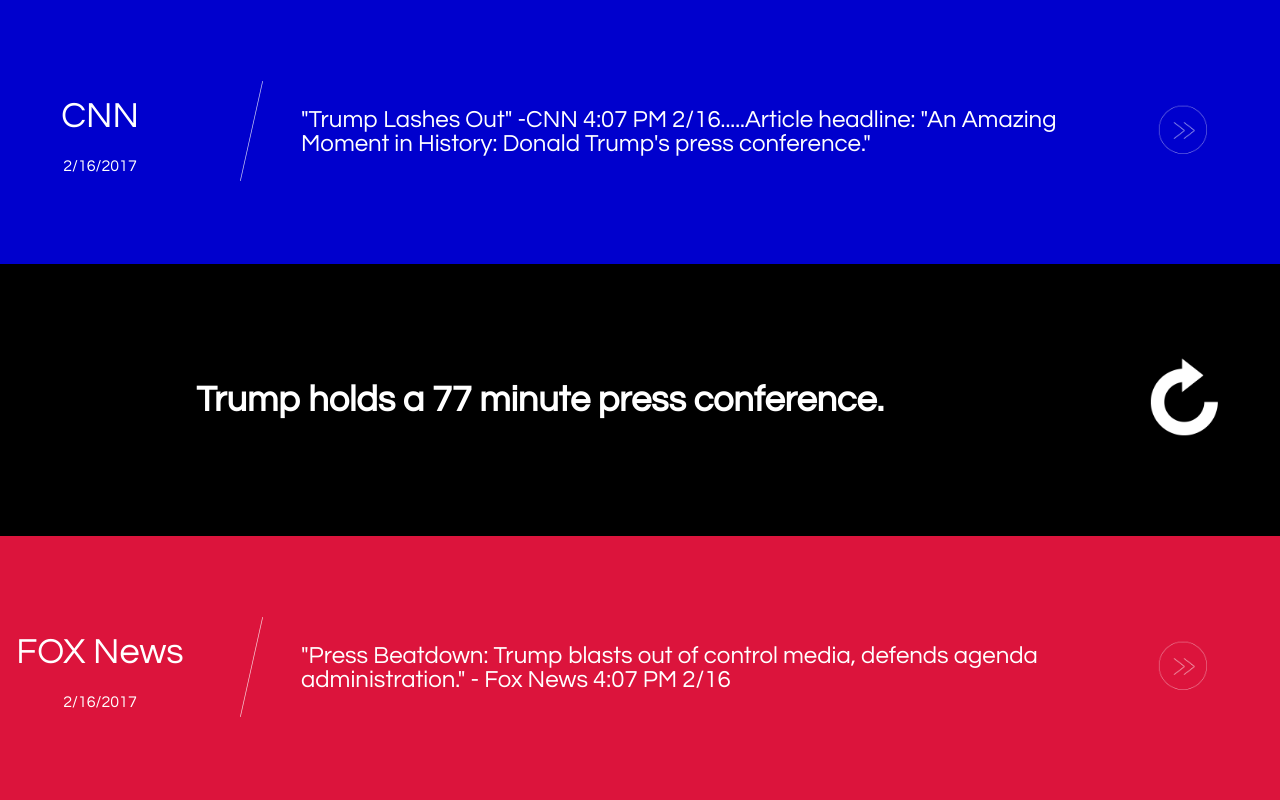
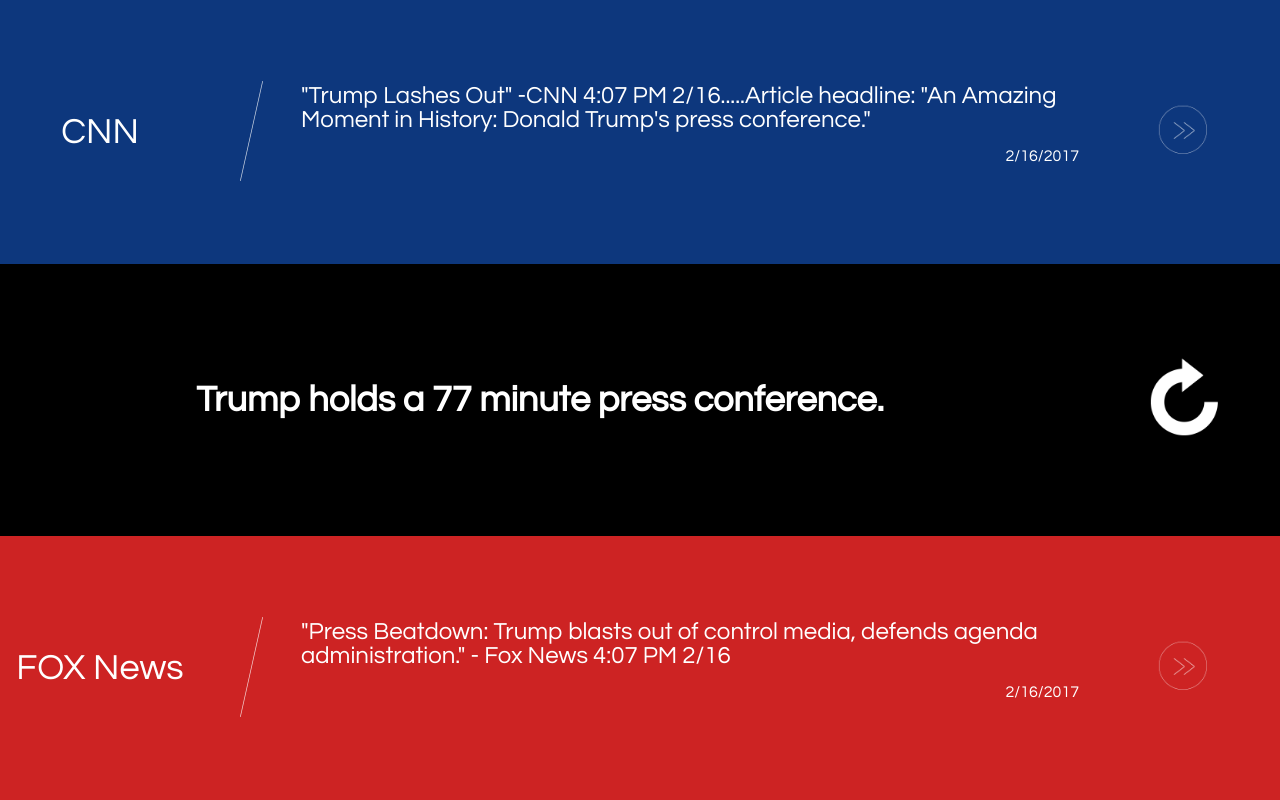
Before and after one commit to ajknox/headlines, a plain HTML site: page index.html in a window 1280 px wide. Drawn offline with Linux system fonts and the light colour scheme.

Commit message:
colors and datetime alighment

```diff
--- a/index.html
+++ b/index.html
@@ -41,11 +41,12 @@
 			font-variant: normal;
 			font-weight: 500;
 			line-height: 16px;
+			text-align: right;
 			}
 		#headlineTable {color: white;}
-		#leftRow {background-color: mediumblue; height: 33%;}
+		#leftRow {background-color: #0D377D; height: 33%;}
 		#middleRow {background-color: black; height: 34%;}
-		#rightRow {background-color: crimson; height: 33%;}
+		#rightRow {background-color: #CD2323; height: 33%;}
 		#middleHeadline {font-weight: bold;}
 		#leftHeadline {text-align: left;}
 		#rightHeadline {text-align: left;}
@@ -54,10 +55,10 @@
 <body>
 	<table id="headlineTable">
 		<tr id="leftRow">
-			<th class="sourceColumn"><h1 id="leftSource"></h1><p id="leftDate"></p></th>
+			<th class="sourceColumn"><h1 id="leftSource"></h1></th>
 			<th class="slashColumn"><img src="slash.png" alt="/"></th>
-			<th class="contentColumn"><div id="leftHeadline"></div></th>
-			<th class="linkColumn"><a id="leftLink" href="#"><img src="button.png" alt="Read Article" style="width:auto; height:50%;"></a></th>
+			<th class="contentColumn"><div id="leftHeadline"></div><p id="leftDate"></p></th>
+			<th class="linkColumn"><a id="leftLink" href="#" target="_blank"><img src="button.png" alt="Read Article" style="width:auto; height:50%;"></a></th>
 		</tr>
 		<tr id="middleRow">
 			<!-- <th><h1 id="topic"></h1></th> -->
@@ -65,10 +66,10 @@
 			<th><a id="headlineButton" onclick="newHeadline()" href="javascript:void(0);"><img src="refresh.png" alt="Next Headline" style="width:auto; height:50%;"></a></th>
 		</tr>
 		<tr id="rightRow">
-			<th><h1 id="rightSource"></h1><p id="rightDate"></p></th>
+			<th><h1 id="rightSource"></h1></th>
 			<th><img src="slash.png" alt="/"></th>
-			<th><div id="rightHeadline"></div></th>
-			<th><a id="rightLink" href="#"><img src="button.png" alt="Read Article" style="width:auto; height:50%;"></a></th>
+			<th><div id="rightHeadline"></div><p id="rightDate"></p></th>
+			<th><a id="rightLink" href="#" target="_blank"><img src="button.png" alt="Read Article" style="width:auto; height:50%;"></a></th>
 		</tr>
 	</table>
 	<script type="text/javascript" src="headlines.json"></script>
```
